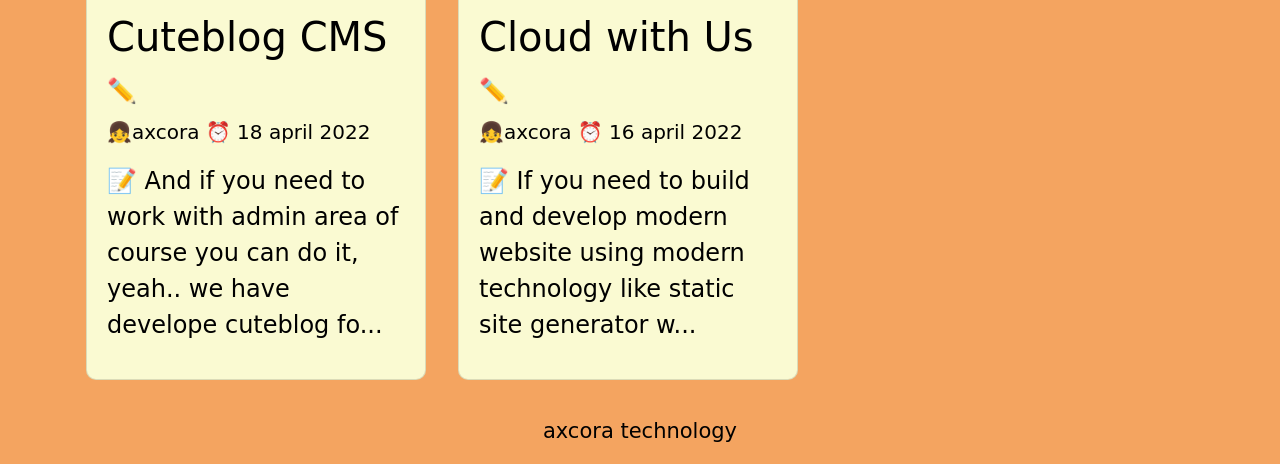
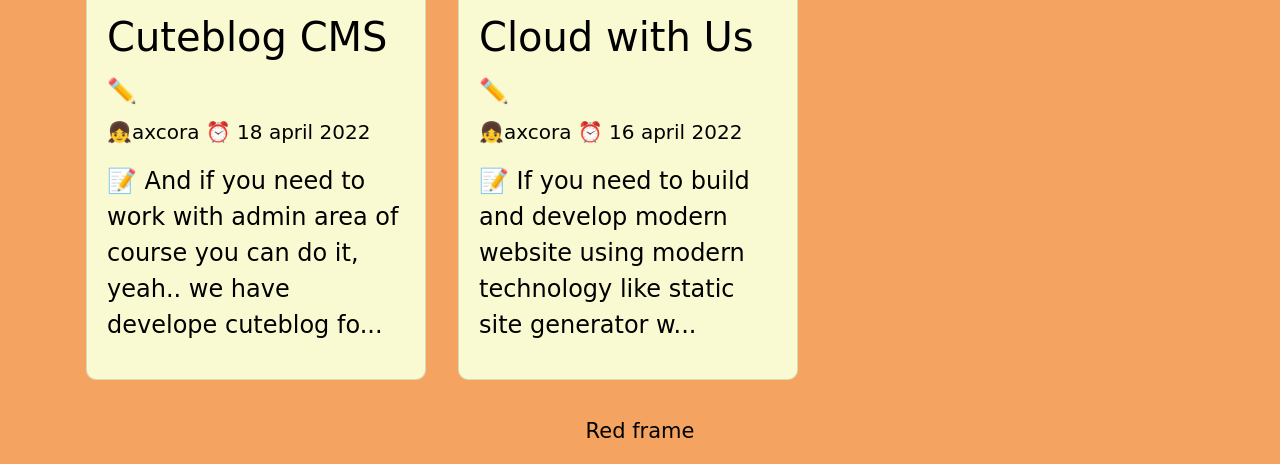
Before and after one commit to malaikaikartel/cute, a React app: page public/index.html in a window 1280 px wide. Shown: the part 1952-2416 px from the top of the page. Built offline with nearby package versions, Linux system fonts and the light colour scheme; a web font is replaced by a local one.

Commit message:
Update index.html

```diff
--- a/public/index.html
+++ b/public/index.html
@@ -16,7 +16,7 @@
     <footer class="text-center mt-3">
       <p>
         <small>
-          <a href="https://redframe.tech/">axcora technology</a></small
+          <a href="https://redframe.tech/">Red frame</a></small
         >
       </p>
     </footer>
```
